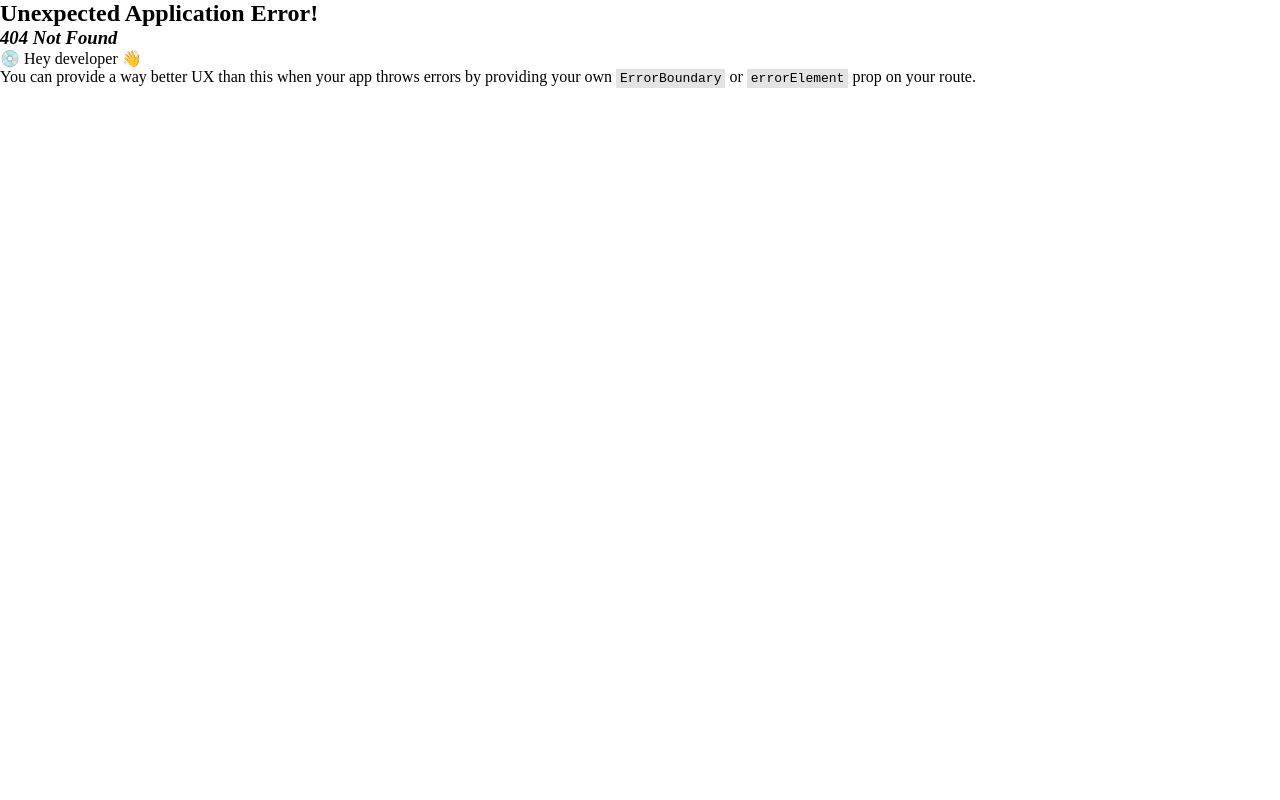
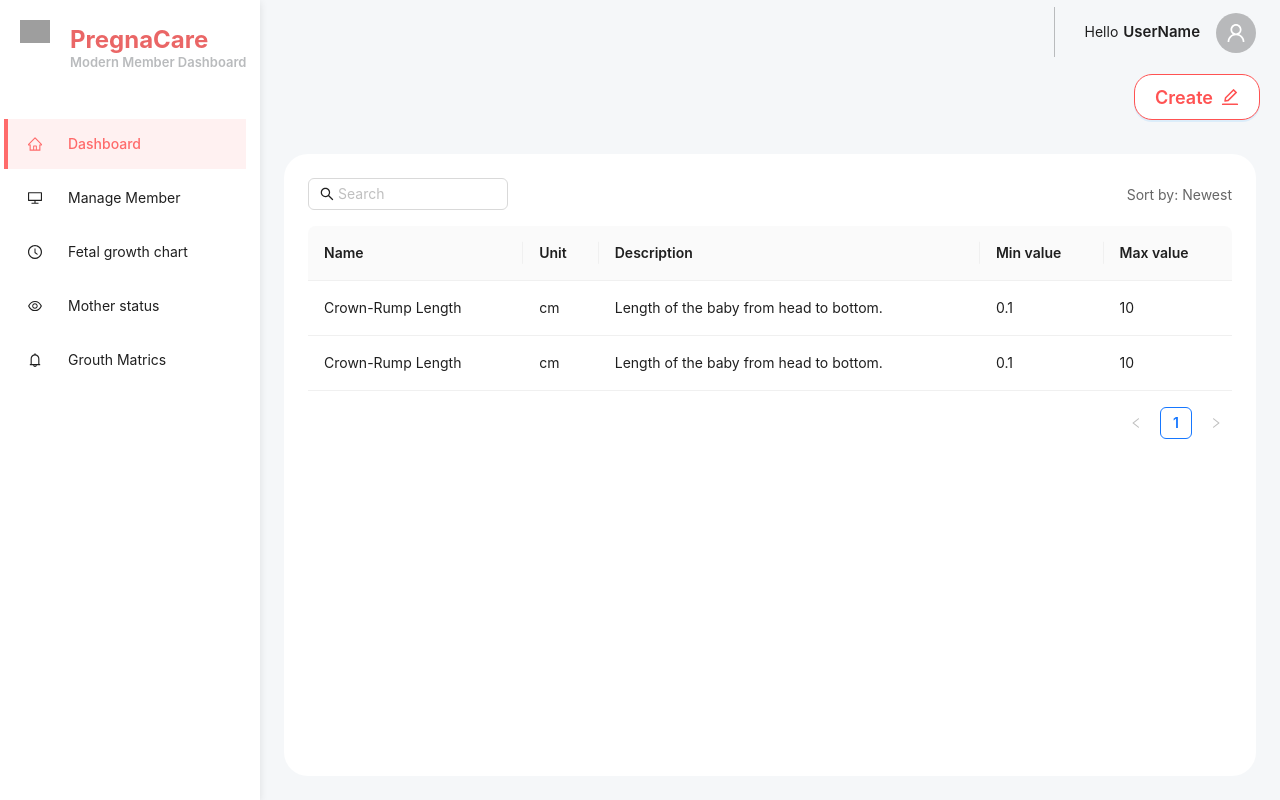
Before and after one commit to Mikocay/pregnant-care-fe, a React (Vite) app: page /admin/grouth-matrics in a window 1280 px wide. Before the commit this address had no page. Built offline with nearby package versions, Linux system fonts and the light colour scheme; grey boxes are pictures that could not be loaded.

Commit message:
[PCGMS02C03][PhuocHM] UI for Manage Growth Standard

```diff
--- a/src/config/routes/routes.ts
+++ b/src/config/routes/routes.ts
@@ -2,6 +2,7 @@ const routes = {
   admin: {
     dashboard: '/admin',
     manageMember: '/admin/manage-member',
+    growthMatrics: '/admin/grouth-matrics',
   },
 
   public: {
--- a/src/layouts/AdminLayout/AdminLayout.tsx
+++ b/src/layouts/AdminLayout/AdminLayout.tsx
@@ -40,7 +40,7 @@ const AdminLayout = () => {
     {
       key: '5',
       icon: <BellOutlined />,
-      label: 'Notification',
+      label: <Link to={config.routes.admin.growthMatrics}>Grouth Matrics</Link>,
     },
   ];
 
--- /dev/null
+++ b/src/pages/Admin/GrowthMetrics/GrowthMetrics.tsx
@@ -0,0 +1,68 @@
+import { Table, TableProps } from "antd";
+
+interface DataType {
+    key: string;
+    name: string;
+    unit: string;
+    description: string;
+    min_value: number;
+    max_value: number;
+    week: number;
+}
+
+function GrowthMetrics() {
+    const columns: TableProps<DataType>['columns'] = [
+        {
+            title: 'Name',
+            dataIndex: 'name',
+            key: 'name',
+        },
+        {
+            title: 'Unit',
+            dataIndex: 'unit',
+            key: 'unit',
+        },
+        {
+            title: 'Description',
+            dataIndex: 'description',
+            key: 'description',
+        },
+        {
+            title: 'Min value',
+            dataIndex: 'min_value',
+            key: 'min_value',
+        },
+        {
+            title: 'Max value',
+            dataIndex: 'max_value',
+            key: 'max_value',
+        },
+    ];
+
+    const data: DataType[] = [
+        {
+            key: '1',
+            name: 'Crown-Rump Length',
+            unit: 'cm',
+            description: 'Length of the baby from head to bottom.',
+            min_value: 0.1,
+            max_value: 10,
+            week: 8,
+        },
+        {
+            key: '2',
+            name: 'Crown-Rump Length',
+            unit: 'cm',
+            description: 'Length of the baby from head to bottom.',
+            min_value: 0.1,
+            max_value: 10,
+            week: 8,
+        },
+    ];
+
+    return (
+        <Table<DataType> columns={columns} dataSource={data} />
+    );
+}
+
+export default GrowthMetrics;
--- /dev/null
+++ b/src/pages/Admin/GrowthMetrics/index.ts
@@ -0,0 +1 @@
+export { default } from './GrowthMetrics.tsx';
--- a/src/routes/AdminRoutes.tsx
+++ b/src/routes/AdminRoutes.tsx
@@ -1,6 +1,7 @@
 import config from '@/config/routes/index';
 import AdminLayout from '@/layouts/AdminLayout';
 import Dashboard from '@/pages/Admin/Dashboard';
+import GrowthMetrics from '@/pages/Admin/GrowthMetrics';
 import ManageMember from '@/pages/Admin/ManageMember';
 
 // Authorization
@@ -17,6 +18,7 @@ const AdminRoutes = {
   children: [
     { path: config.routes.admin.dashboard, element: <Dashboard /> },
     { path: config.routes.admin.manageMember, element: <ManageMember /> },
+    { path: config.routes.admin.growthMatrics, element: <GrowthMetrics /> },
   ],
 };
 
```
